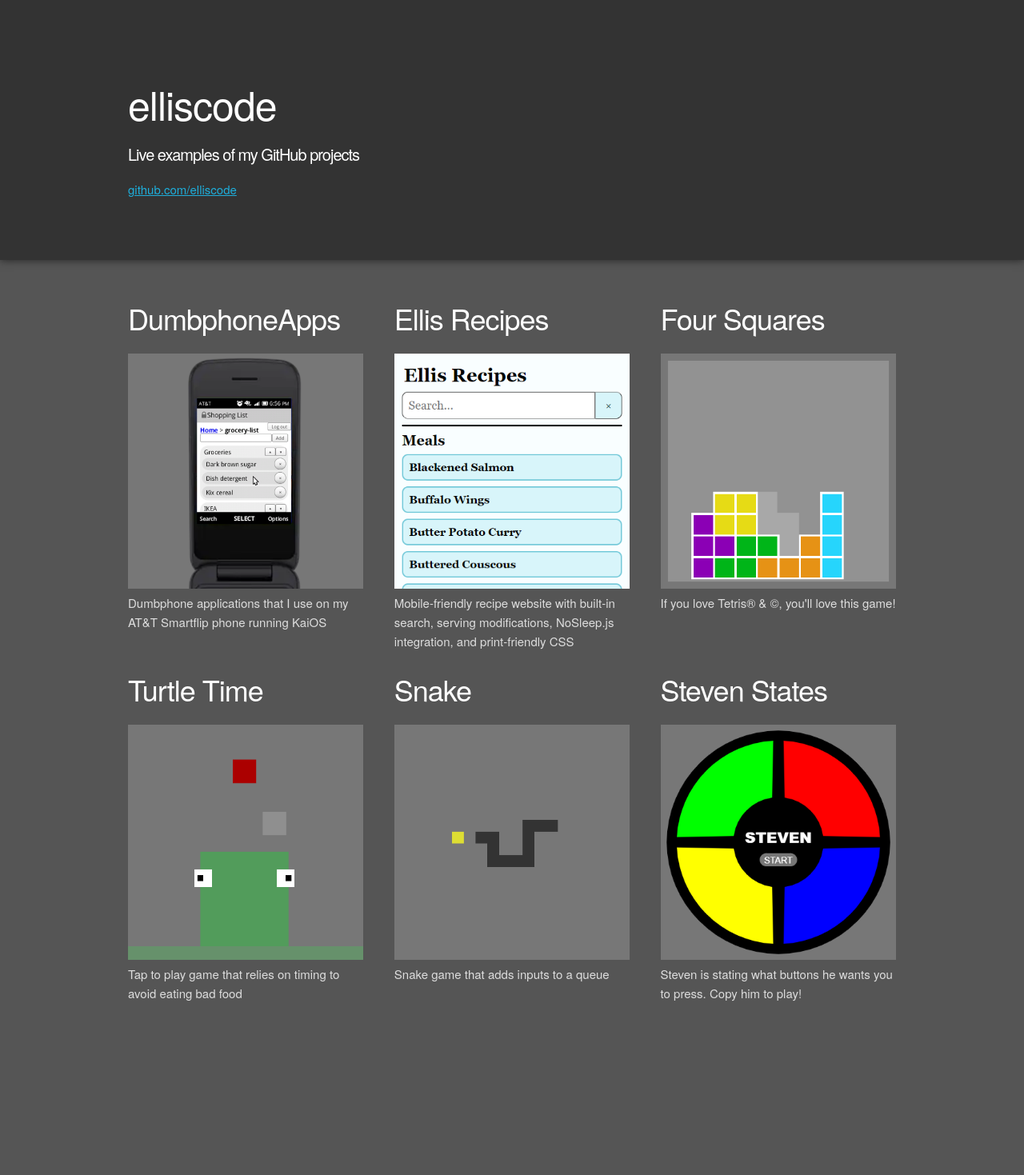
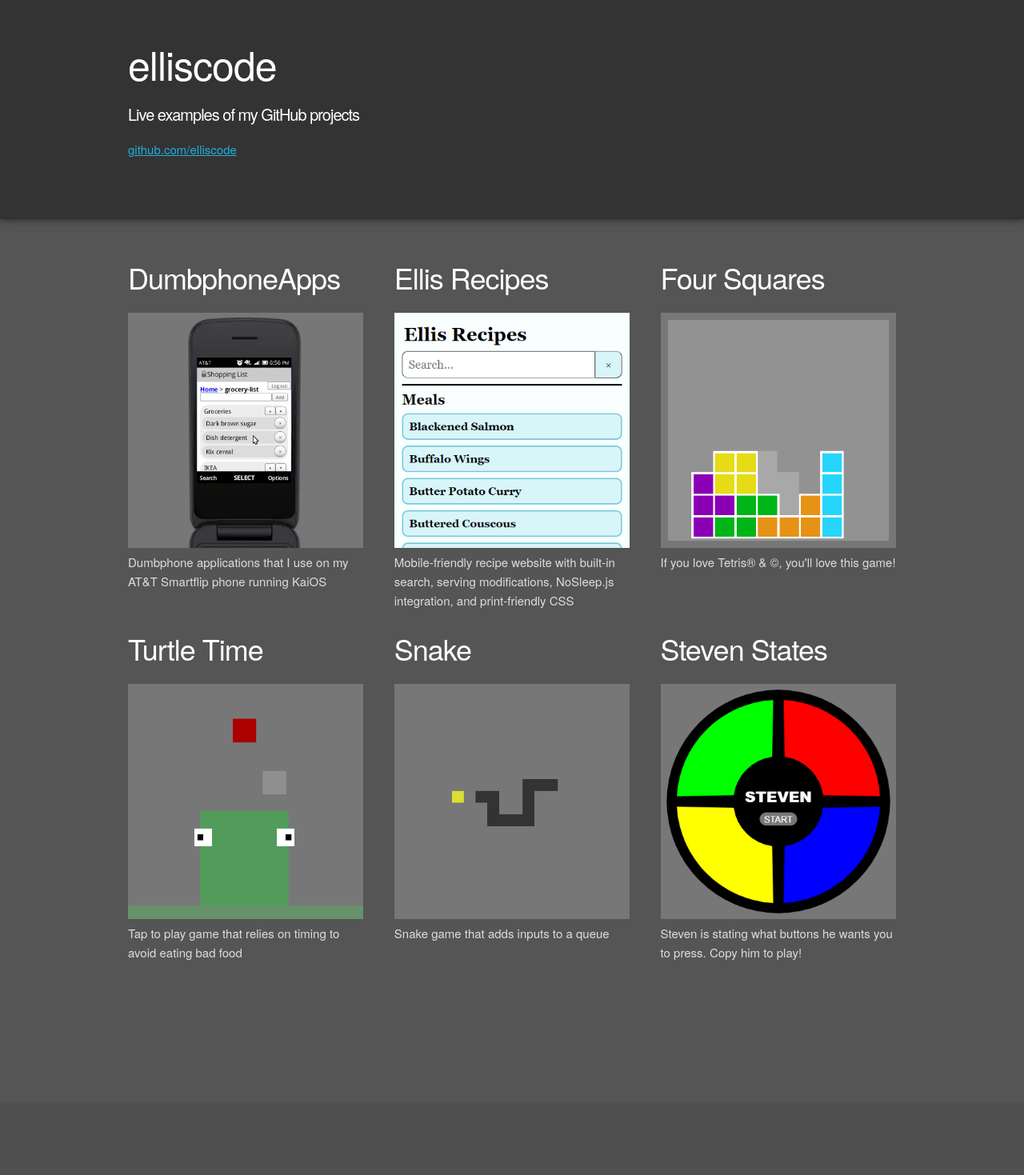
Before and after one commit to elliscode/elliscodedotcom, a Django app: page / in a window 1280 px wide. Shown: the whole page at 80% size. After the commit the page ends 1201 px from the top, so only its background shows below. Run offline with Django 4.2, Linux system fonts and the light colour scheme; some web fonts are replaced.

Commit message:
fix for header

```diff
--- a/home/static/home/css/stylesheet.css
+++ b/home/static/home/css/stylesheet.css
@@ -35,6 +35,7 @@ img {
   .hero {
     padding: 1.5rem 0;
     text-align: left;
+    height:auto!important;
   }
 }
 
@@ -58,13 +59,3 @@ img {
     padding: 5rem 0;
   }
 }
-
-/* Bigger than 1000 */
-@media (min-width: 1000px) {
-  .section {
-    padding: 0 0 19rem;
-  }
-  .hero {
-    padding: 10rem 0;
-  }
-}
```
